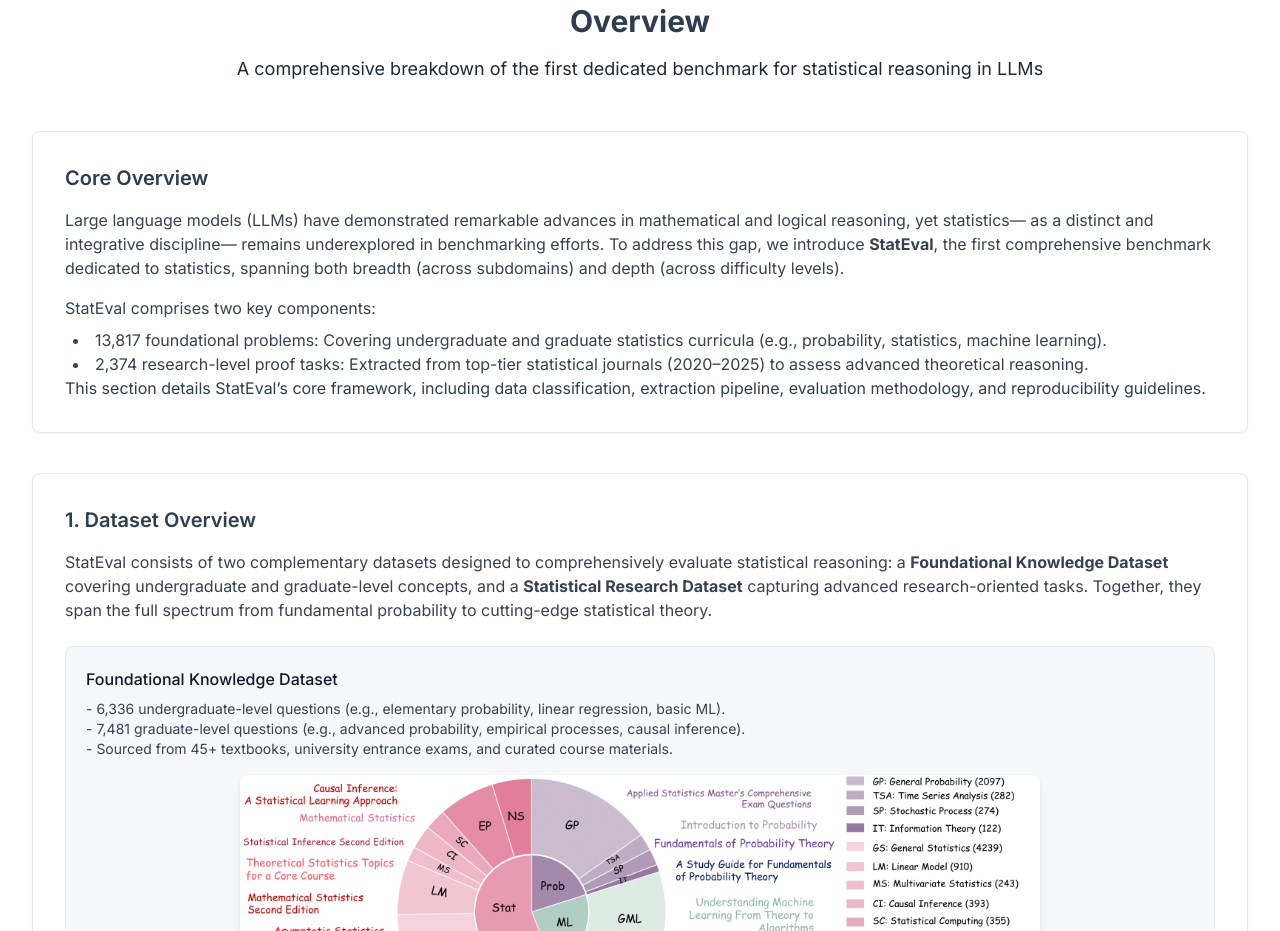
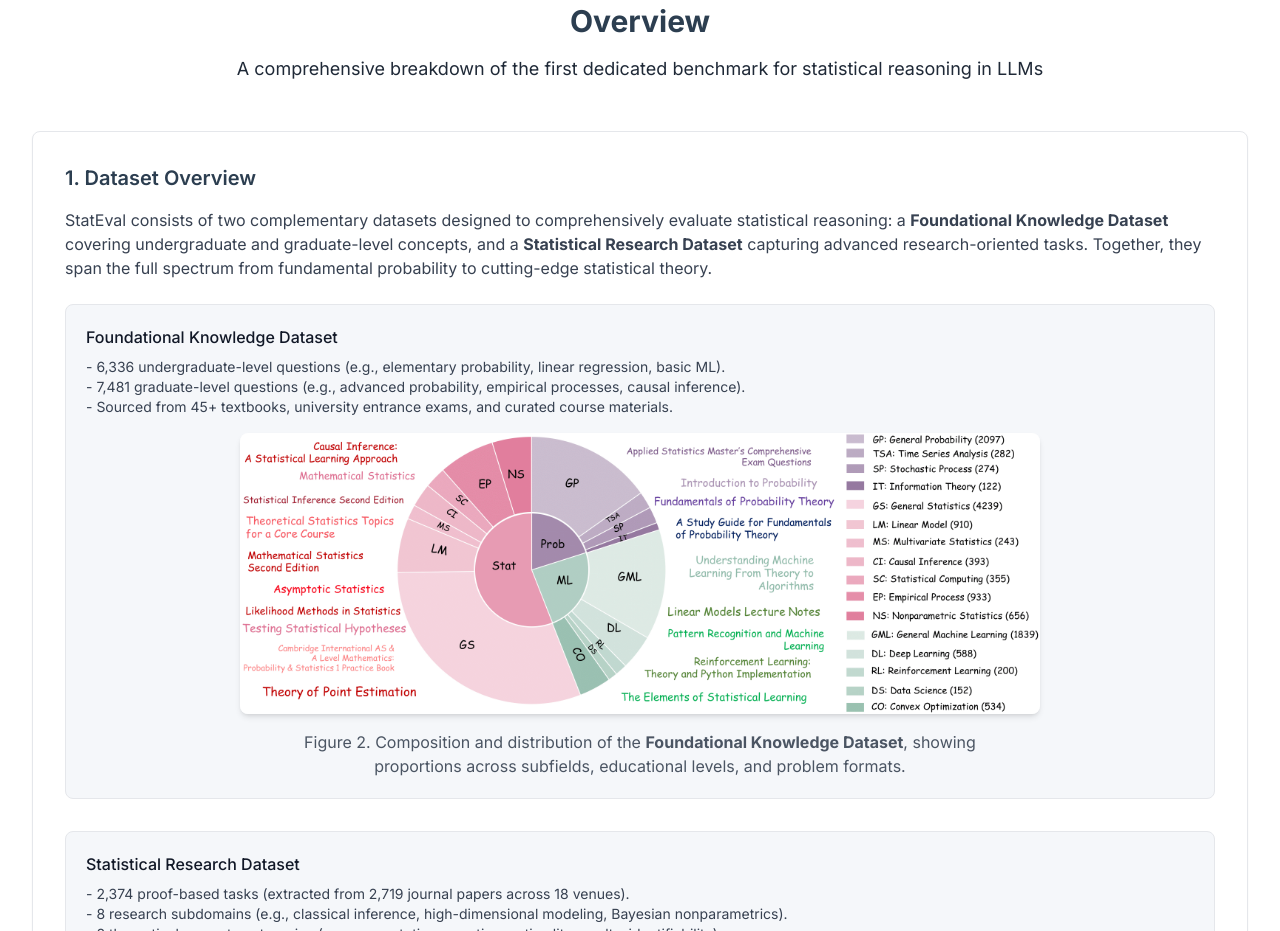
Before and after one commit to StatEval/StatEval..github.io, a plain HTML site: page index.html in a window 1280 px wide. Shown: the part 2960-3891 px from the top of the page. Drawn offline with nearby package versions, Linux system fonts and the light colour scheme.

Commit message:
Update index.html

```diff
--- a/index.html
+++ b/index.html
@@ -742,22 +742,6 @@ document.addEventListener('DOMContentLoaded', function() {
               <p class="text-lg text-gray-800">A comprehensive breakdown of the first dedicated benchmark for statistical reasoning in LLMs</p>
           </div>
 
-          <!-- Core Overview Card -->
-          <div class="bg-white border border-gray-200 rounded-lg p-6 md:p-8 shadow-sm mb-10">
-              <h3 class="text-xl font-semibold mb-4">Core Overview</h3>
-              <p class="text-gray-700 mb-4">
-                  Large language models (LLMs) have demonstrated remarkable advances in mathematical and logical reasoning, yet statistics— as a distinct and integrative discipline— remains underexplored in benchmarking efforts. To address this gap, we introduce <strong>StatEval</strong>, the first comprehensive benchmark dedicated to statistics, spanning both breadth (across subdomains) and depth (across difficulty levels).
-              </p>
-              <p class="text-gray-700">
-                  StatEval comprises two key components:
-                  <ul class="list-disc list-inside mt-2 ml-2 text-gray-700">
-                      <li>13,817 foundational problems: Covering undergraduate and graduate statistics curricula (e.g., probability, statistics, machine learning).</li>
-                      <li>2,374 research-level proof tasks: Extracted from top-tier statistical journals (2020–2025) to assess advanced theoretical reasoning.</li>
-                  </ul>
-                  This section details StatEval’s core framework, including data classification, extraction pipeline, evaluation methodology, and reproducibility guidelines.
-              </p>
-          </div>
-
           <!-- ========================================= -->
           <!-- 📊 Dataset Overview Section -->
           <!-- ========================================= -->
```
